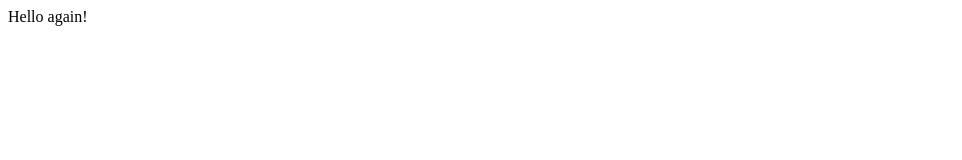
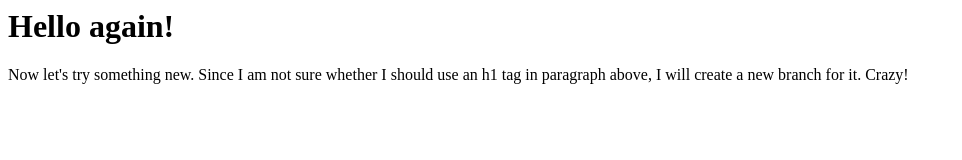
Before and after one commit to martin8032/github_test, a plain HTML site: page index.html in a window 1280 px wide. Shown: the whole page, without its empty margins (0-962 px from the left). Drawn offline with Linux system fonts and the light colour scheme.

Commit message:
Update index.html

```diff
--- a/index.html
+++ b/index.html
@@ -4,7 +4,8 @@
 </head>
 
 <body>
-	<p>Hello again!</p>
+	<h1>Hello again!</h1>
+	<p>Now let's try something new. Since I am not sure whether I should use an h1 tag in paragraph above, I will create a new branch for it. Crazy!</p>
 </body>
 
 </html>
```
